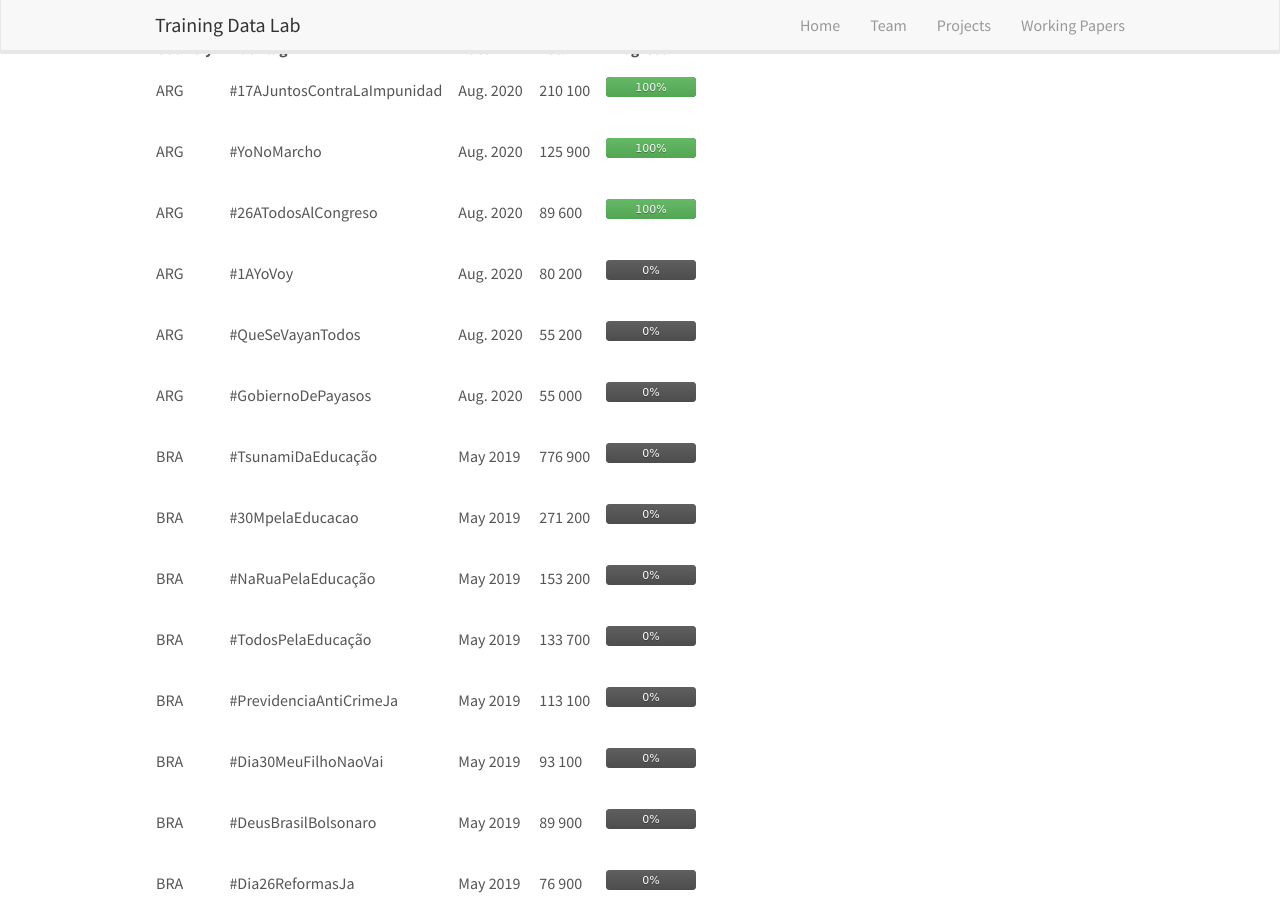
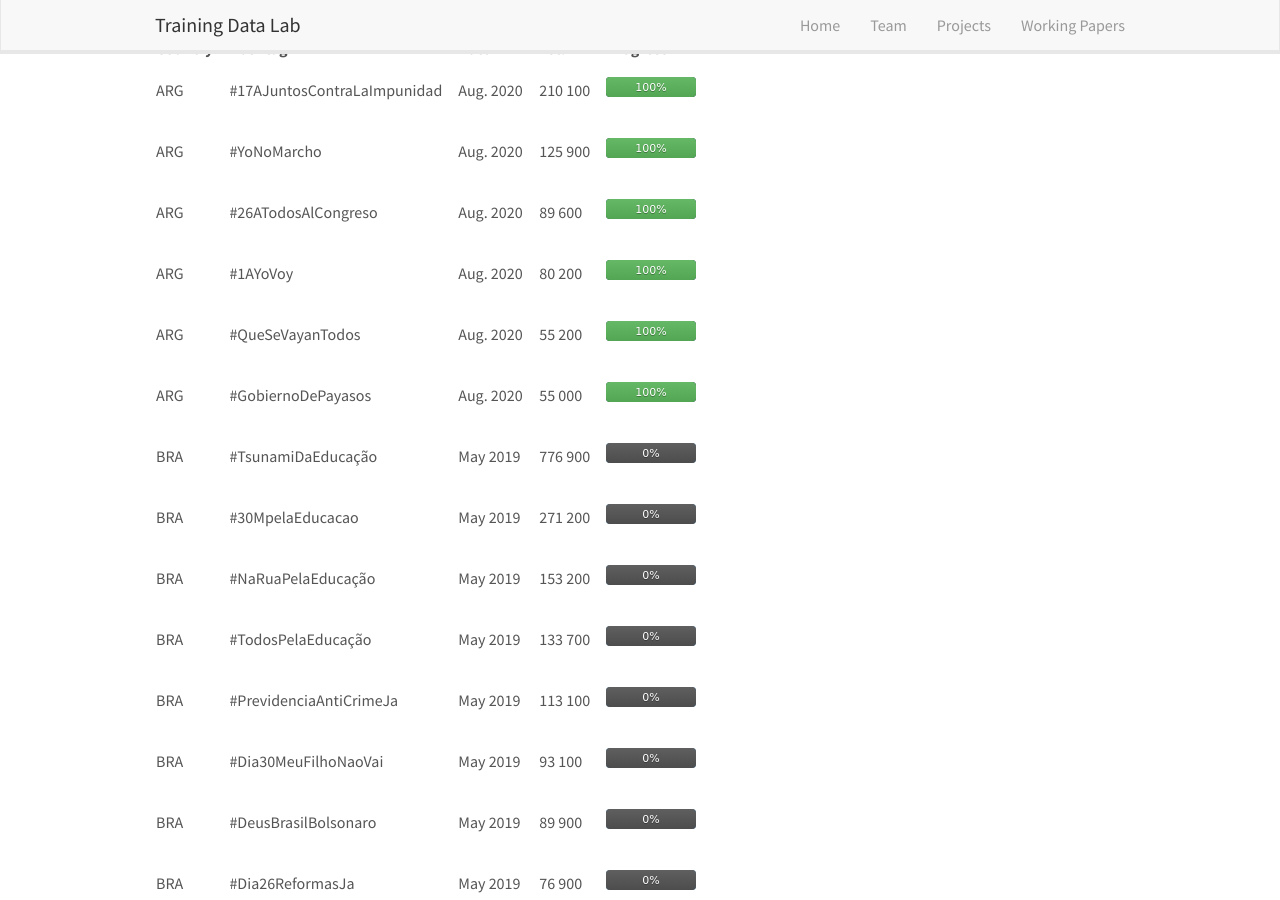
Before and after one commit to training-datalab/old-training-datalab.com, a Jekyll site: the page built from _pages/digital-activism-protests-and-incivility.md, in a window 1280 px wide and 900 px high, scrolled down 525 px. Built offline with Jekyll 4.4.1, drawn with Linux system fonts in a browser that asks for light colours; nearby versions of some CDN libraries.

Commit message:
Update digital-activism-protests-and-incivility.md

```diff
--- a/_pages/digital-activism-protests-and-incivility.md
+++ b/_pages/digital-activism-protests-and-incivility.md
@@ -29,9 +29,9 @@ permalink: /projects/digital-activism-protests-and-incivility
 | ARG | &nbsp;&nbsp;&nbsp;&nbsp;&nbsp; | #17AJuntosContraLaImpunidad | &nbsp;&nbsp;&nbsp;&nbsp;&nbsp; | Aug. 2020 | &nbsp;&nbsp;&nbsp;&nbsp;&nbsp; | 210 100 | &nbsp;&nbsp;&nbsp;&nbsp;&nbsp; | ![100%]({{ site.url }}{{ site.baseurl }}/badges/progress_bar/100.svg) |
 | ARG | &nbsp;&nbsp;&nbsp;&nbsp;&nbsp; | #YoNoMarcho | &nbsp;&nbsp;&nbsp;&nbsp;&nbsp; | Aug. 2020 | &nbsp;&nbsp;&nbsp;&nbsp;&nbsp; | 125 900 | &nbsp;&nbsp;&nbsp;&nbsp;&nbsp; | ![100%]({{ site.url }}{{ site.baseurl }}/badges/progress_bar/100.svg) |
 | ARG | &nbsp;&nbsp;&nbsp;&nbsp;&nbsp; | #26ATodosAlCongreso | &nbsp;&nbsp;&nbsp;&nbsp;&nbsp; | Aug. 2020 | &nbsp;&nbsp;&nbsp;&nbsp;&nbsp; | 89 600 | &nbsp;&nbsp;&nbsp;&nbsp;&nbsp; | ![100%]({{ site.url }}{{ site.baseurl }}/badges/progress_bar/100.svg) |
-| ARG | &nbsp;&nbsp;&nbsp;&nbsp;&nbsp; | #1AYoVoy | &nbsp;&nbsp;&nbsp;&nbsp;&nbsp; | Aug. 2020 | &nbsp;&nbsp;&nbsp;&nbsp;&nbsp; | 80 200 | &nbsp;&nbsp;&nbsp;&nbsp;&nbsp; | ![0%]({{ site.url }}{{ site.baseurl }}/badges/progress_bar/0.svg) |
-| ARG | &nbsp;&nbsp;&nbsp;&nbsp;&nbsp; | #QueSeVayanTodos | &nbsp;&nbsp;&nbsp;&nbsp;&nbsp; | Aug. 2020 | &nbsp;&nbsp;&nbsp;&nbsp;&nbsp; | 55 200 | &nbsp;&nbsp;&nbsp;&nbsp;&nbsp; | ![0%]({{ site.url }}{{ site.baseurl }}/badges/progress_bar/0.svg) |
-| ARG | &nbsp;&nbsp;&nbsp;&nbsp;&nbsp; | #GobiernoDePayasos | &nbsp;&nbsp;&nbsp;&nbsp;&nbsp; | Aug. 2020 | &nbsp;&nbsp;&nbsp;&nbsp;&nbsp; | 55 000 | &nbsp;&nbsp;&nbsp;&nbsp;&nbsp; | ![0%]({{ site.url }}{{ site.baseurl }}/badges/progress_bar/0.svg) |
+| ARG | &nbsp;&nbsp;&nbsp;&nbsp;&nbsp; | #1AYoVoy | &nbsp;&nbsp;&nbsp;&nbsp;&nbsp; | Aug. 2020 | &nbsp;&nbsp;&nbsp;&nbsp;&nbsp; | 80 200 | &nbsp;&nbsp;&nbsp;&nbsp;&nbsp; | ![100%]({{ site.url }}{{ site.baseurl }}/badges/progress_bar/100.svg) |
+| ARG | &nbsp;&nbsp;&nbsp;&nbsp;&nbsp; | #QueSeVayanTodos | &nbsp;&nbsp;&nbsp;&nbsp;&nbsp; | Aug. 2020 | &nbsp;&nbsp;&nbsp;&nbsp;&nbsp; | 55 200 | &nbsp;&nbsp;&nbsp;&nbsp;&nbsp; | ![100%]({{ site.url }}{{ site.baseurl }}/badges/progress_bar/100.svg) |
+| ARG | &nbsp;&nbsp;&nbsp;&nbsp;&nbsp; | #GobiernoDePayasos | &nbsp;&nbsp;&nbsp;&nbsp;&nbsp; | Aug. 2020 | &nbsp;&nbsp;&nbsp;&nbsp;&nbsp; | 55 000 | &nbsp;&nbsp;&nbsp;&nbsp;&nbsp; | ![100%]({{ site.url }}{{ site.baseurl }}/badges/progress_bar/100.svg) |
 | BRA | &nbsp;&nbsp;&nbsp;&nbsp;&nbsp; | #TsunamiDaEducação | &nbsp;&nbsp;&nbsp;&nbsp;&nbsp; | May 2019 | &nbsp;&nbsp;&nbsp;&nbsp;&nbsp; | 776 900 | &nbsp;&nbsp;&nbsp;&nbsp;&nbsp; | ![0%]({{ site.url }}{{ site.baseurl }}/badges/progress_bar/0.svg) |
 | BRA | &nbsp;&nbsp;&nbsp;&nbsp;&nbsp; | #30MpelaEducacao	| &nbsp;&nbsp;&nbsp;&nbsp;&nbsp; | May 2019 | &nbsp;&nbsp;&nbsp;&nbsp;&nbsp; | 271 200 | &nbsp;&nbsp;&nbsp;&nbsp;&nbsp; | ![0%]({{ site.url }}{{ site.baseurl }}/badges/progress_bar/0.svg) |
 | BRA | &nbsp;&nbsp;&nbsp;&nbsp;&nbsp; | #NaRuaPelaEducação	| &nbsp;&nbsp;&nbsp;&nbsp;&nbsp; | May 2019 | &nbsp;&nbsp;&nbsp;&nbsp;&nbsp; | 153 200 | &nbsp;&nbsp;&nbsp;&nbsp;&nbsp; | ![0%]({{ site.url }}{{ site.baseurl }}/badges/progress_bar/0.svg) |
```
